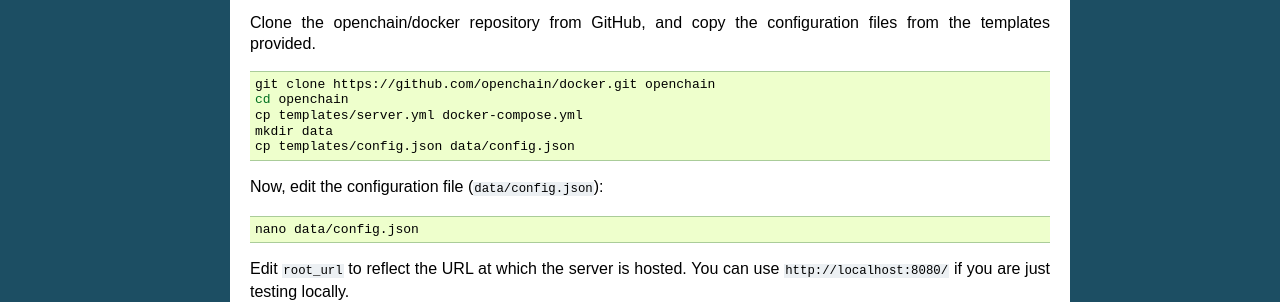
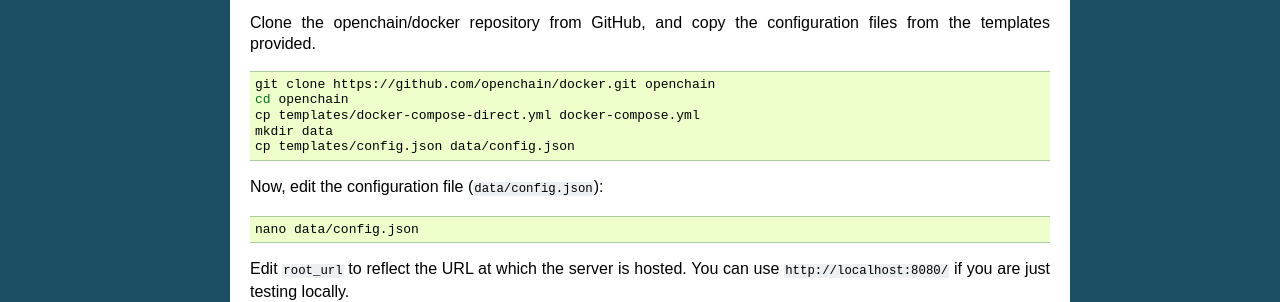
Before and after one commit to openchain/docs, a Sphinx documentation site: the page built from docs/source/general/docker-deployment.rst, in a window 1280 px wide and 900 px high, scrolled down 400 px. Shown: the part 152-454 px from the top of the window. Built offline with Sphinx 7.4.7, drawn with Linux system fonts in a browser that asks for light colours.

Commit message:
Update the name of the docker-compose.yml template

```diff
--- a/docs/source/general/docker-deployment.rst
+++ b/docs/source/general/docker-deployment.rst
@@ -34,7 +34,7 @@
 
     git clone https://github.com/openchain/docker.git openchain
     cd openchain
-    cp templates/server.yml docker-compose.yml
+    cp templates/docker-compose-direct.yml docker-compose.yml
     mkdir data
     cp templates/config.json data/config.json
 
```
